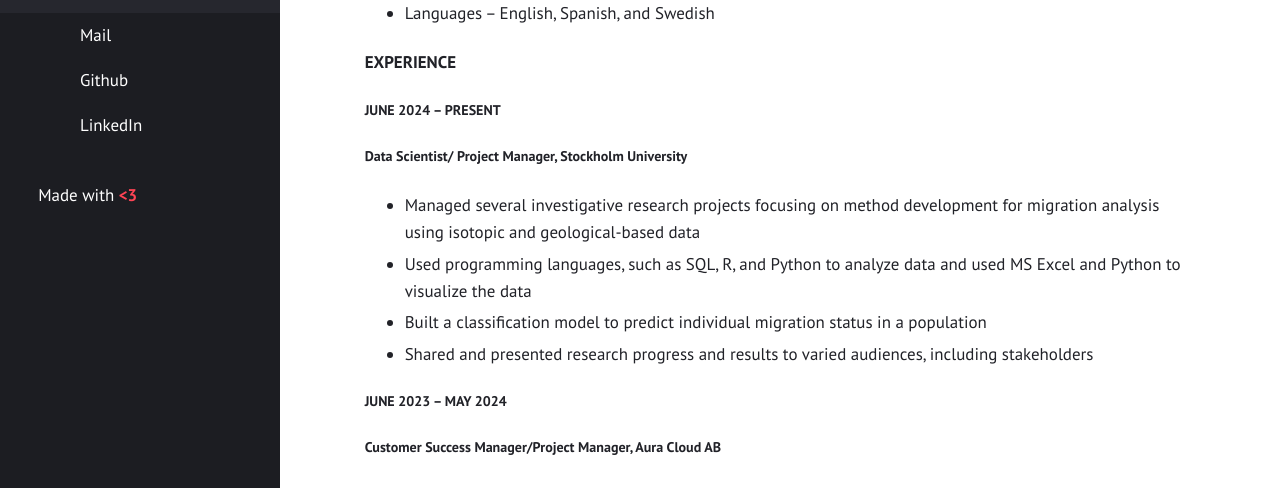
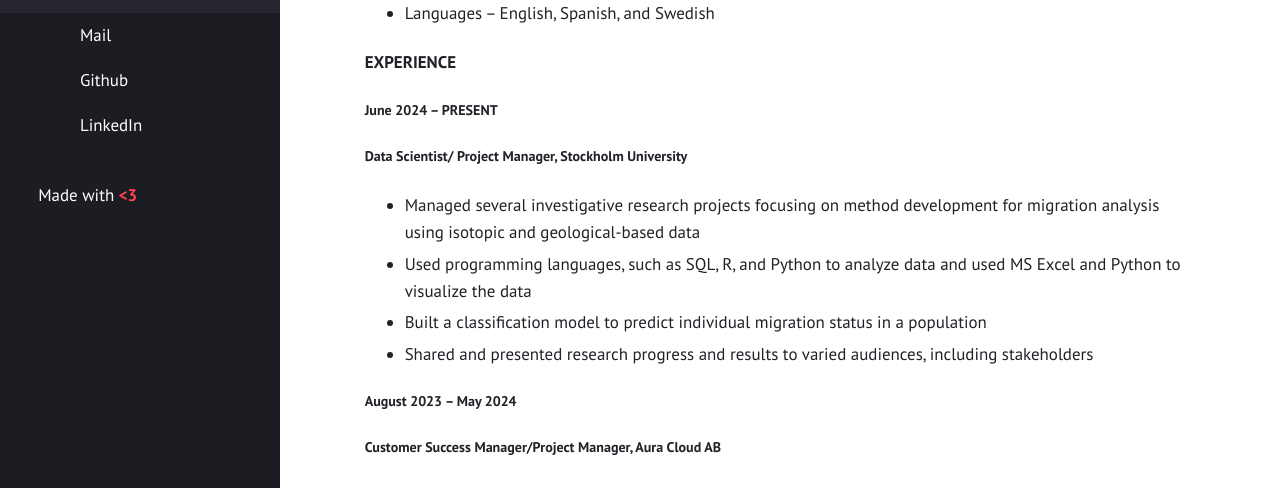
Before and after one commit to cwathen/Portfolio, a Jekyll site: the page built from CV.md, in a window 1280 px wide and 900 px high, scrolled down 678 px. Shown: the part 159-647 px from the top of the window. Built offline with Jekyll 4.4.1, drawn with Linux system fonts in a browser that asks for light colours.

Commit message:
Update CV.md

```diff
--- a/CV.md
+++ b/CV.md
@@ -27,14 +27,14 @@ I am an Data Scientist who is looking for a new role. I have six years of experi
 
 #### EXPERIENCE
 
-##### JUNE 2024 – PRESENT
+##### June 2024 – PRESENT
 ##### Data Scientist/ Project Manager, Stockholm University
 * Managed several investigative research projects focusing on method development for migration analysis using isotopic and geological-based data
 * Used programming languages, such as SQL, R, and Python to analyze data and used MS Excel and Python to visualize the data
 * Built a classification model to predict individual migration status in a population
 * Shared and presented research progress and results to varied audiences, including stakeholders
 
-##### JUNE 2023 – MAY 2024
+##### August 2023 – May 2024
 ##### Customer Success Manager/Project Manager, Aura Cloud AB
 * Build and maintain strong relationships with B2B customers
 * Understand and align with customers' business goals and objectives
```
